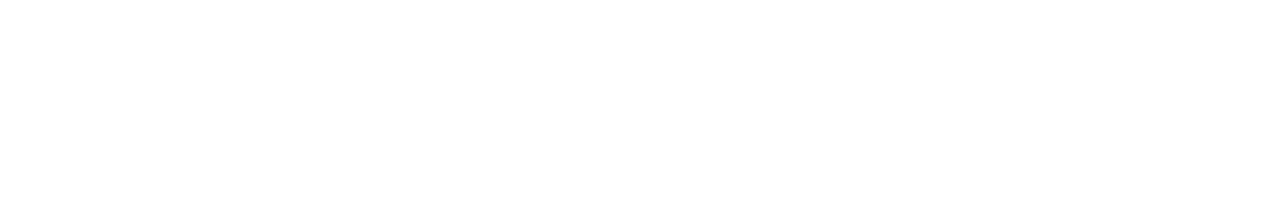
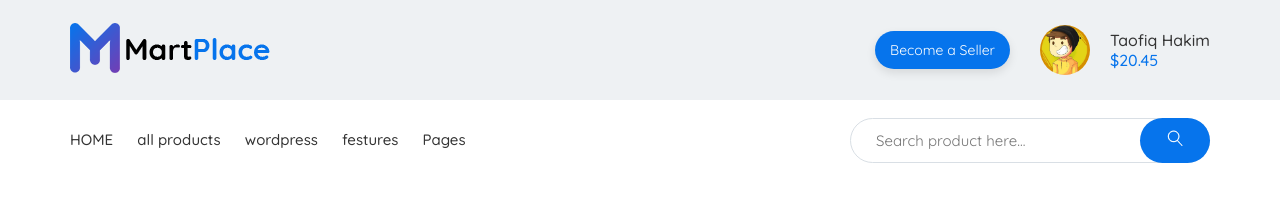
Before and after one commit to Julia-Kuldorova/martPlace, a website: page app/index.html in a window 1280 px wide. Drawn offline with nearby package versions, Linux system fonts and the light colour scheme; files that its build step writes are made by us from their sources.

Commit message:
added header

```diff
--- a/app/index.html
+++ b/app/index.html
@@ -5,14 +5,85 @@
   <meta charset="UTF-8">
   <meta name="viewport" content="width=device-width, initial-scale=1.0">
   <title>Document</title>
+  <link href="https://fonts.googleapis.com/css2?family=Quicksand:wght@400;500;700&display=swap" rel="stylesheet">
   <link rel="stylesheet" href="css/libs.min.css">
   <link rel="stylesheet" href="css/style.min.css">
 </head>
 
 <body>
+  <header class="header">
+    <div class="header__top">
+      <div class="container">
+        <div class="header__top-inner">
+          <a class="logo" href="#">
+            <img src="images/Logo.png" alt="">
+          </a>
+          <div class="header__box">
+            <a class="becomeSeller" href="#">Become a Seller</a>
+            <a class="notify" href="#"></a>
+            <a class="message" href="#"></a>
+            <a class="basket" href="#"></a>
+            <a class="header__avatar" style="background-image: url(images/content/avatar.jpg);" href="#"></a>
+            <div class="header__price">
+              <a href="#">
+                Taofiq Hakim
+              </a>
+              <a href="#">
+                <span>$20.45</span>
+              </a>
+            </div>
+          </div>
+        </div>
+      </div>
+    </div>
+    <div class="header__bottom">
+      <div class="container">
+        <div class="header__bottom-inner">
+          <nav class="menu">
+            <ul class="menu__list">
+              <li>
+                <a href="#">
+                  HOME
+              </a>
+              </li>
+              <li>
+                <a href="#">
+                  all products
+              </a>
+              </li>
+              <li>
+                <a href="#">
+                  wordpress
+              </a>
+              </li>
+              <li>
+                <a href="#">
+                  festures
+              </a>
+              </li>
+              <li>
+                <a href="#">
+                  Pages
+              </a>
+              </li>
+            </ul>
+          </nav>
+          <div class="header__bottom-search">
+            <form action="">
+              <input type="text" placeholder="Search product here..." required>
+              <button type="submit">
+                <img  src="images/icons/search.png" alt="">
+              </button>
+            </form>
+          </div>
+        </div>
+      </div>
+    </div>
+  </header>
+
   <script src="https://ajax.googleapis.com/ajax/libs/jquery/3.4.1/jquery.min.js"></script>
-  <script crs="js/libs.min.js"></script>
-  <script crs="js/main.min.js"></script>
+  <script src="js/libs.min.js"></script>
+  <script src="js/main.min.js"></script>
 </body>
 
 </html>
--- a/app/scss/_global.scss
+++ b/app/scss/_global.scss
@@ -8,6 +8,7 @@ html{
 }
 a{
     display: inline-block;
+    text-decoration: none;
 }
 ul,
 li{
@@ -16,5 +17,11 @@ li{
     list-style: none;
 }
 body{
-
+    font-family: 'Quicksand', sans-serif;
+    font-size: 16px;
 }
+.container{
+    margin: 0 auto;
+    max-width: 1170px;
+    padding: 0 15px;
+}
--- a/app/scss/_vars.scss
+++ b/app/scss/_vars.scss
@@ -0,0 +1,3 @@
+$bg: #eef1f3;
+$blue: #0674ec;
+$grey: #333333;
--- a/app/scss/style.scss
+++ b/app/scss/style.scss
@@ -1,2 +1,100 @@
 @import '_vars';
 @import '_global';
+
+//header start
+
+.header{
+    &__top{
+        background-color: $bg;
+    }
+    &__top-inner{
+        display: flex;
+        justify-content: space-between;
+        align-items: center;
+        min-height: 100px;
+    }
+    &__box{
+        display: flex;
+        align-items: center;
+        a{
+            color: #333333;
+            display: block;
+            line-height: 20px;
+            span{
+                color: $blue;
+            }
+        }
+        a.becomeSeller{
+            background-color: $blue;
+            color: #fff;
+            padding: 5px 15px;
+            box-shadow: 0px 4px 10px 0px rgba(0, 0, 0, 0.1);
+            border-radius: 20px;
+            font-size: 14px;
+            line-height: 28px;
+        }
+    }
+    &__avatar{
+        width: 50px;
+        height: 50px;
+        border-radius: 50%;
+        background-position: center;
+        background-repeat: no-repeat;
+        background-size: cover;
+        margin-left: 30px;
+    }
+    &__price{
+        margin-left: 20px;
+        font-weight: 500;
+        font-size: 16px;
+    }
+}
+.header__bottom-inner{
+    display: flex;
+    justify-content: space-between;
+    align-items: center;
+    min-height: 80px;
+    font-size: 15px;
+}
+.menu{
+    &__list{
+        li{
+            display: inline-block;
+            & + li{
+                margin-left: 20px;
+            }
+
+        }
+        a{
+            color: $grey;
+            font-weight: 500;
+        }
+    }
+}
+.header__bottom-search{
+    min-width: 360px;
+    position: relative;
+    input{
+        max-width: 360px;
+        width: 100%;
+        display: block;
+        height: 45px;
+        padding: 0 90px 0 25px;
+        border-radius: 25px;
+        border: 1px solid #d9dfe5;
+        outline: #fff;
+    }
+    button{
+        position: absolute;
+        top: 0;
+        right: 0;
+        height: 100%;
+        width: 70px;
+        background-color: $blue;
+        border-radius: 25px;
+        border: none;
+        cursor: pointer;
+        outline: #fff;
+    }
+}
+//header end
--- a/gulpfile.js
+++ b/gulpfile.js
@@ -63,7 +63,7 @@ gulp.task("browser-sync", function() {
 });
 
 gulp.task("watch", function(){
-  gulp.watch("app/scss/style.scss", gulp.parallel("sass"))
+  gulp.watch("app/scss/**/*.scss", gulp.parallel("sass"))
   gulp.watch("app/*.html", gulp.parallel("html"))
   gulp.watch("app/js/*.js", gulp.parallel("js"));
 });
```
Also changed, not shown: app/images/Logo.png (added), app/images/content/avatar.jpg (added), app/images/icons/search.png (added).
